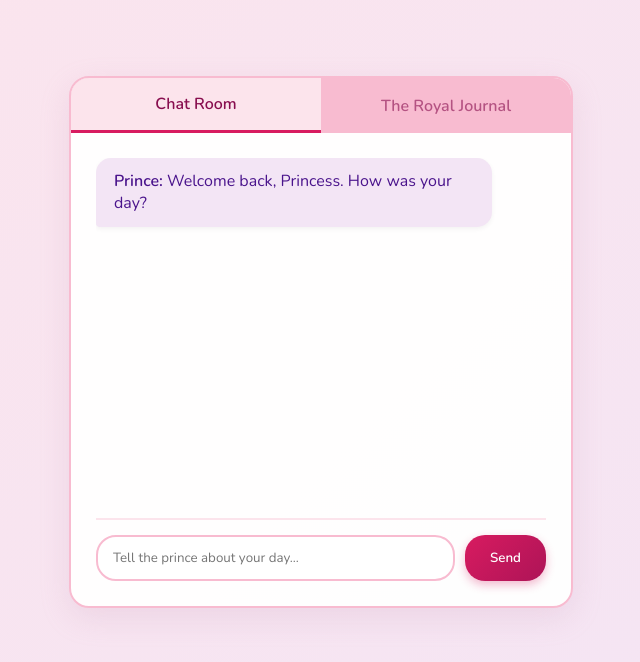
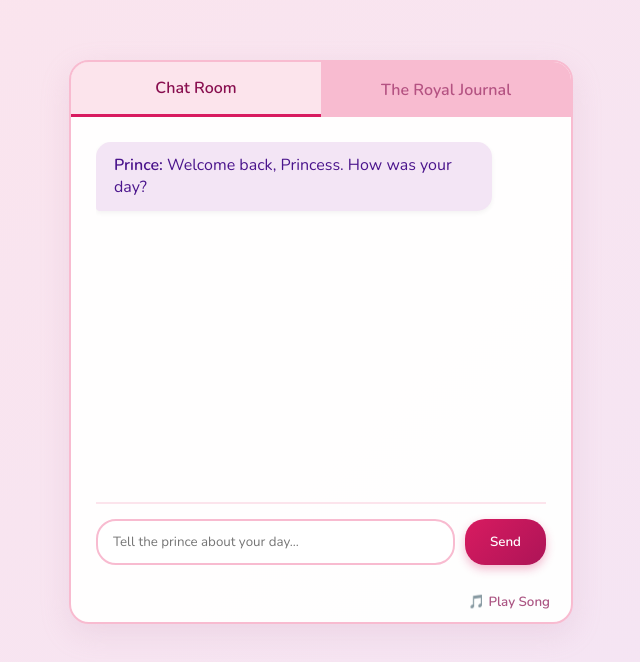
Before and after one commit to WinnyT/royal-journal, a plain HTML site: page index.html in a window 1280 px wide. Shown: the part 108-770 px from the top of the page, without its empty margins (319-959 px from the left). Drawn offline with nearby package versions, Linux system fonts and the light colour scheme; no server answers; a web font is replaced by a local one.

Commit message:
Add music toggle button and update URLs

```diff
--- a/index.html
+++ b/index.html
@@ -138,7 +138,6 @@
         <button class="action-btn" onclick="sendMessage()">Send</button>
       </div>
     </div>
-
     <div id="journal-tab" class="tab-content">
       <h2 style="color: #880e4f; margin-top: 0; font-size: 36px;">Chronicles of the Princess</h2>
       <button class="action-btn" style="width: 100%; background-color: #ffca28; color: #333;" onclick="generateSummary()">
@@ -148,8 +147,20 @@
       <div id="journal-entries-container">
         </div>
     </div>
+
+      <div style="text-align: right; margin-bottom: 10px; padding-right: 15px;">
+      <button id="music-btn" onclick="toggleMusic()" style="
+        background: none;
+        border: none;
+        color: #880e4f;
+        font-family: 'Nunito', sans-serif;
+        font-weight: bold;
+        cursor: pointer;
+        opacity: 0.7;
+        transition: 0.3s;
+      ">🎵 Play Song</button>
+    </div>
   </div>
-
   <script>
     function switchTab(tabName) {
       document.querySelectorAll('.tab-content').forEach(tab => tab.classList.remove('active'));
@@ -176,11 +187,12 @@
       inputField.value = '';
 
       const loadingId = "loading-" + Date.now();
-      chatLog.innerHTML += `<div class="message prince" id="${loadingId}"><i>The Prince is writing...</i></div>`;
+      // NEW: Added a slight 1-second delay so the AI feels more "human" when typing
+      chatLog.innerHTML += `<div class="message prince" id="${loadingId}"><i>The Prince is typing...</i></div>`;
       chatLog.scrollTop = chatLog.scrollHeight;
 
       try {
-        // FIXED: Added /talk-to-prince back to the URL
+        // FIXED: Pointing to the correct Render URL
         const response = await fetch('https://royal-journal.onrender.com/talk-to-prince', {
           method: 'POST',
           headers: { 'Content-Type': 'application/json' },
@@ -201,7 +213,7 @@
 
     async function loadJournalHistory() {
       try {
-        // FIXED: Added /get-journal back to the URL
+        // FIXED: Pointing to the correct Render URL
         const response = await fetch('https://royal-journal.onrender.com/get-journal');
         const data = await response.json();
         const container = document.getElementById('journal-entries-container');
@@ -243,7 +255,7 @@
       container.prepend(loadingDiv);
 
       try {
-        // FIXED: Updated to Render URL
+        // FIXED: Pointing to the correct Render URL
         await fetch('https://royal-journal.onrender.com/summarize-day', { method: 'POST' });
         loadJournalHistory();
       } catch (error) {
@@ -253,7 +265,7 @@
 
     async function deleteEntry(id) {
       if (!confirm("Are you sure you want to permanently delete this memory?")) return;
-      // FIXED: Updated to Render URL
+      // FIXED: Pointing to the correct Render URL
       await fetch(`https://royal-journal.onrender.com/delete-journal/${id}`, { method: 'DELETE' });
       loadJournalHistory();
     }
@@ -276,7 +288,7 @@
 
       document.getElementById(`entry-${id}`).style.backgroundColor = selectedColor;
 
-      // FIXED: Updated to Render URL
+      // FIXED: Pointing to the correct Render URL
       await fetch(`https://royal-journal.onrender.com/update-journal/${id}`, {
         method: 'PUT',
         headers: { 'Content-Type': 'application/json' },
@@ -286,5 +298,28 @@
 
     loadJournalHistory();
   </script>
+
+  <script>
+    // Point this directly to the file you put in your folder
+    const backgroundMusic = new Audio('disney.mp3');
+    backgroundMusic.loop = true; // Make it loop forever automatically
+    let isPlaying = false;
+
+    function toggleMusic() {
+      const btn = document.getElementById('music-btn');
+
+      if (isPlaying) {
+        backgroundMusic.pause();
+        btn.innerHTML = 'Play Song';
+        btn.style.opacity = '0.7';
+      } else {
+        // Native audio plays instantly!
+        backgroundMusic.play();
+        btn.innerHTML = '⏸Pause Song';
+        btn.style.opacity = '1';
+      }
+      isPlaying = !isPlaying;
+    }
+  </script>
 </body>
 </html>
```
